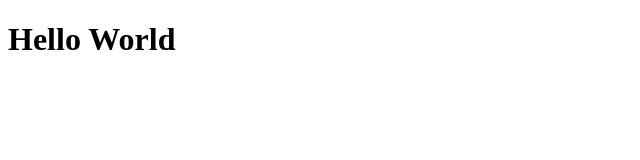
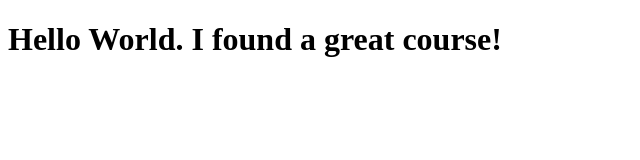
Before and after one commit to TeamSUCces/coursera-test, a plain HTML site: page site/index.html in a window 1280 px wide. Shown: the whole page, without its empty margins (0-640 px from the left). Drawn offline with Linux system fonts and the light colour scheme.

Commit message:
Small adition to our page content

```diff
--- a/site/index.html
+++ b/site/index.html
@@ -4,6 +4,6 @@
 	<title>Hello World</title>
 </head>
 <body>
-<h1>Hello World</h1>
+<h1>Hello World. I found a great course!</h1>
 </body>
 </html>
```
